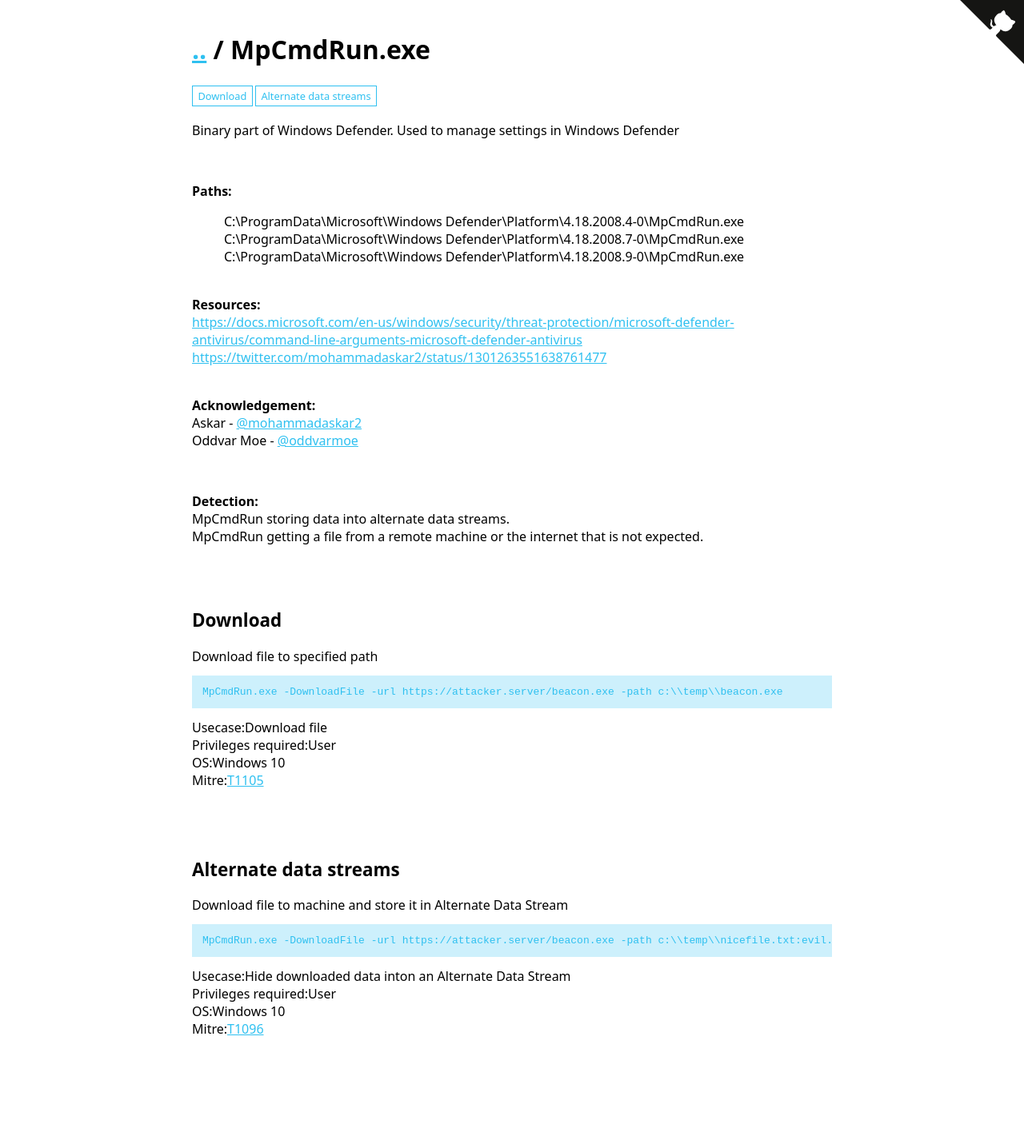
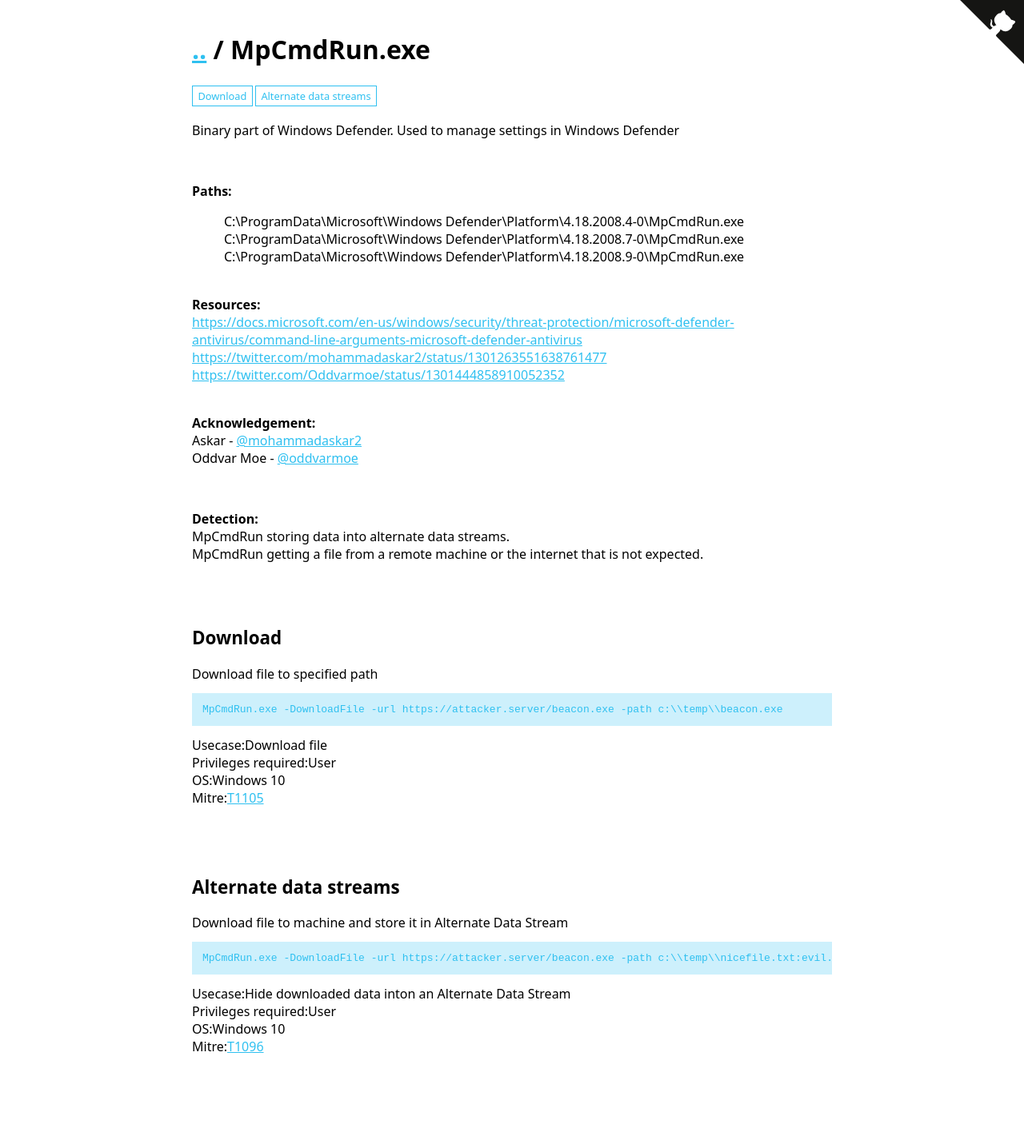
Before and after one commit to LOLBAS-Project/LOLBAS-Project.github.io, a Jekyll site: the page built from _lolbas/Binaries/MpCmdRun.md, in a window 1280 px wide. Shown: the whole page at 80% size. Built offline with Jekyll 4.4.1, drawn with Linux system fonts in a browser that asks for light colours; before the commit the page ends 1404 px from its top, so only the background shows below that; some of the changed lines change nothing that is shown.

Commit message:
Updated links on mpcmdrun

```diff
--- a/_lolbas/Binaries/MpCmdRun.md
+++ b/_lolbas/Binaries/MpCmdRun.md
@@ -32,6 +32,7 @@
 Resources:
   - Link: https://docs.microsoft.com/en-us/windows/security/threat-protection/microsoft-defender-antivirus/command-line-arguments-microsoft-defender-antivirus
   - Link: https://twitter.com/mohammadaskar2/status/1301263551638761477
+  - Link: https://twitter.com/Oddvarmoe/status/1301444858910052352
 Acknowledgement:
   - Person: Askar
     Handle: '@mohammadaskar2'
```
